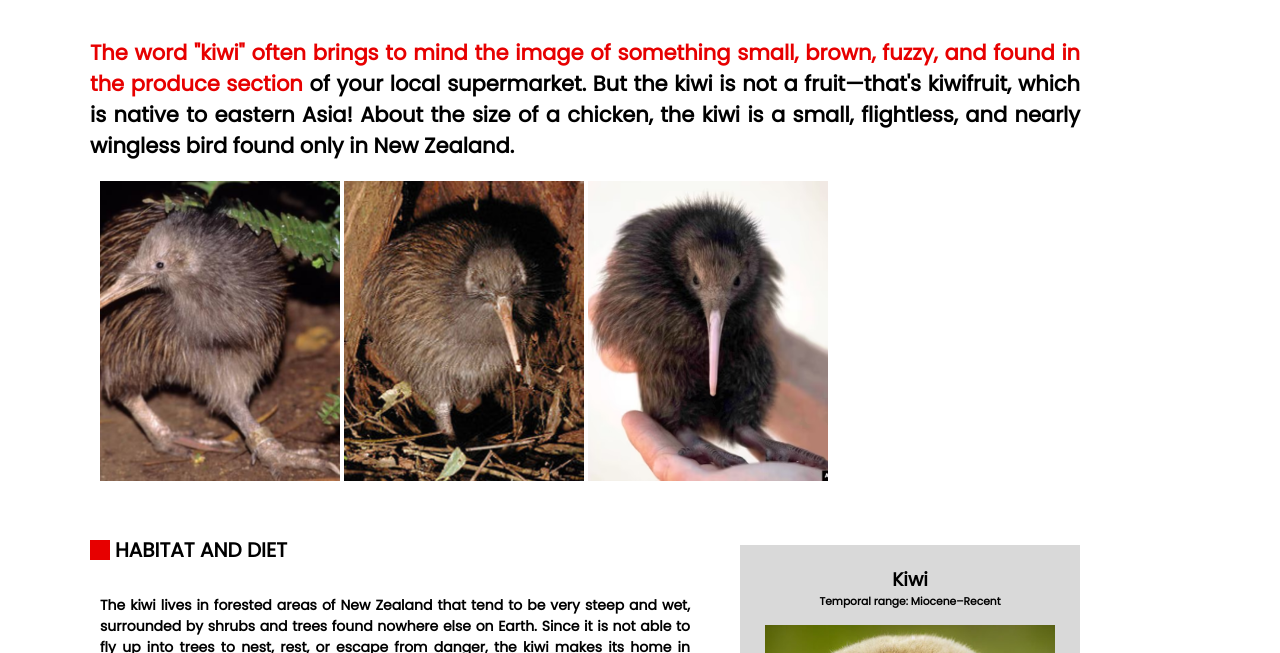
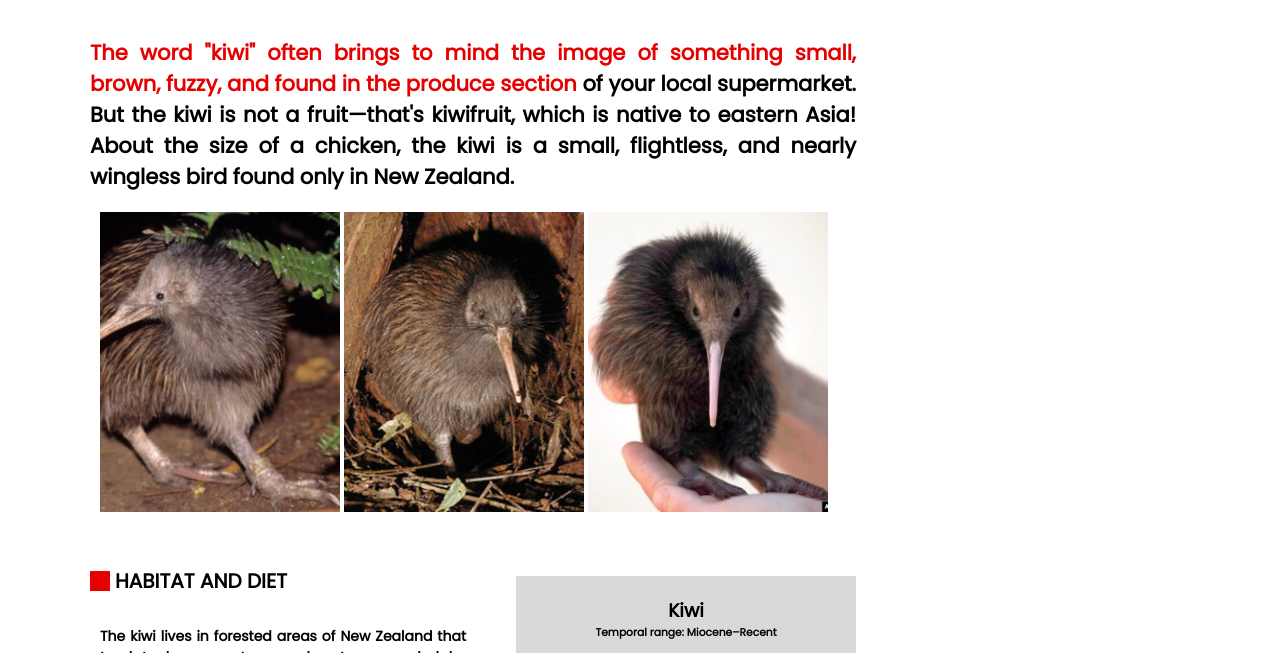
Before and after one commit to madu078/madu078.github.io, a plain HTML site: page index.html in a window 1280 px wide. Shown: the part 88-741 px from the top of the page. Drawn offline with Linux system fonts and the light colour scheme.

Commit message:
Update max-width style.css

```diff
--- a/css/style.css
+++ b/css/style.css
@@ -36,6 +36,7 @@
     padding: 0;
     box-sizing: border-box;
     resize: vertical;
+    max-width: 1056px;
 }
 
 
```
